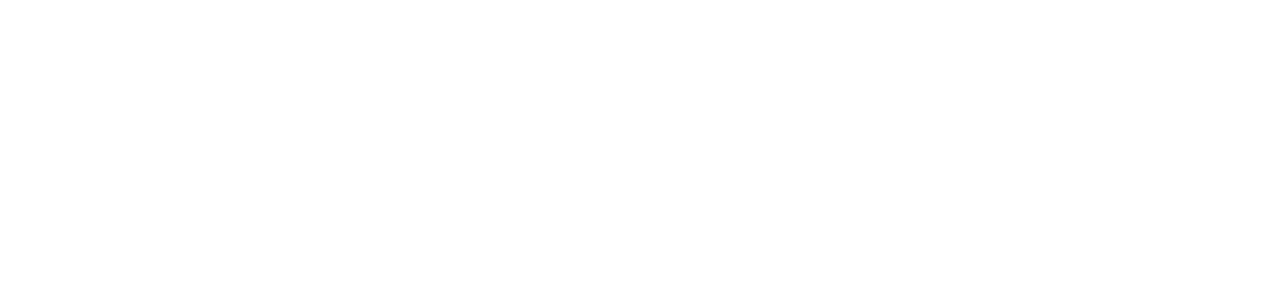
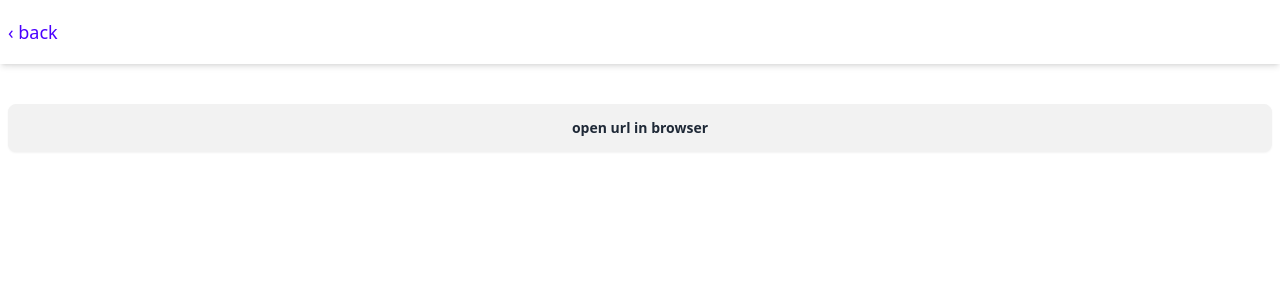
Before and after one commit to EdvaldoLima/capacitor-plugins, a Vue app: page /browser in a window 1280 px wide. Before the commit this address had no page. Shown: the top 300 px of the page. Built offline with nearby package versions, Linux system fonts and the light colour scheme.

Commit message:
feat: browser plugin

```diff
--- a/package.json
+++ b/package.json
@@ -19,6 +19,7 @@
     "@capacitor/android": "^5.5.1",
     "@capacitor/app": "^5.0.6",
     "@capacitor/app-launcher": "^5.0.6",
+    "@capacitor/browser": "^5.1.0",
     "@capacitor/core": "^5.5.1",
     "@capacitor/ios": "^5.5.1",
     "@ionic/pwa-elements": "^3.2.2",
--- a/src/constants/enums/apis.js
+++ b/src/constants/enums/apis.js
@@ -19,5 +19,12 @@
     doc: 'https://capacitorjs.com/docs/apis/app',
     view: '/app',
     plugin: '@capacitor/app'
+  },
+  {
+    title: 'Browser',
+    description: 'The Browser API provides the ability to open an in-app browser and subscribe to browser events.',
+    doc: 'https://capacitorjs.com/docs/apis/browser',
+    view: '/browser',
+    plugin: '@capacitor/browser'
   }
 ]
--- a/src/routes/index.js
+++ b/src/routes/index.js
@@ -2,6 +2,7 @@
 import ActionSheet from '@/views/ActionSheet/ActionSheetView.vue'
 import AppLauncher from '@/views/AppLauncher/AppLauncherView.vue'
 import App from '@/views/App/AppView.vue'
+import Browser from '@/views/Browser/BrowserView.vue'
 
 export const routes = [
   {
@@ -23,5 +24,10 @@
     path: '/app',
     name: 'app',
     component: App
+  },
+  {
+    path: '/browser',
+    name: 'browser',
+    component: Browser
   }
 ]
--- /dev/null
+++ b/src/services/browser.js
@@ -0,0 +1,5 @@
+import { Browser } from '@capacitor/browser'
+
+export const openBrowserUrl = async (options) => {
+  await Browser.open(options)
+}
--- a/src/services/index.js
+++ b/src/services/index.js
@@ -14,3 +14,4 @@
   onBackButton,
   removeAllListeners
 } from './app'
+export { openBrowserUrl } from './browser'
--- /dev/null
+++ b/src/views/Browser/BrowserView.vue
@@ -0,0 +1,18 @@
+<script setup>
+import { openBrowserUrl } from '@/services'
+
+const openUrlInBrowser = () => {
+  openBrowserUrl({
+    url: 'https://github.com/EdvaldoLima/capacitor-plugins'
+  })
+}
+</script>
+<template>
+  <VToolBar show-back />
+  <VContainer class="flex flex-col">
+    <br>
+    <VBtn @click="openUrlInBrowser">
+      open url in browser
+    </VBtn>
+  </VContainer>
+</template>
```
Also changed, not shown: 3 other files (tests, documents, lock files or other folders).
